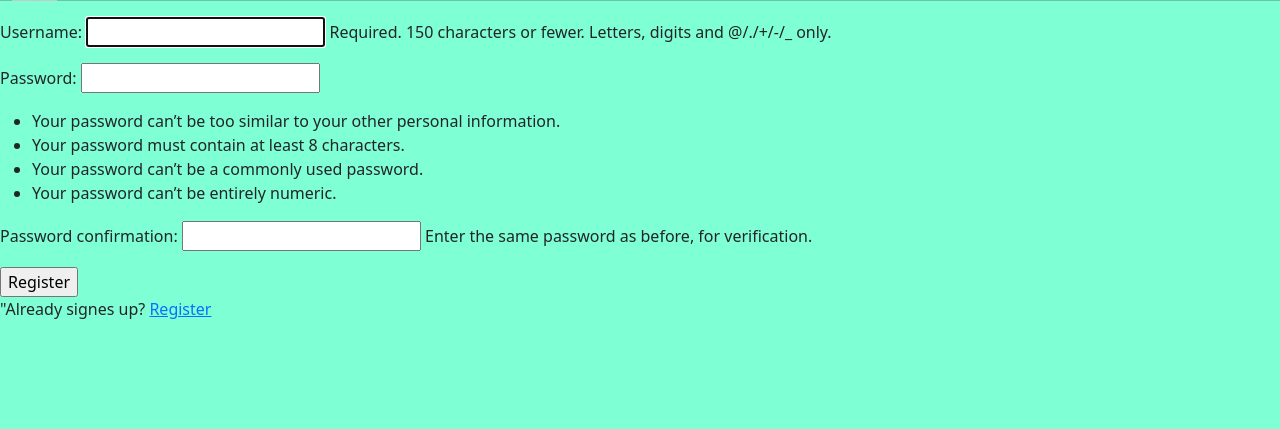
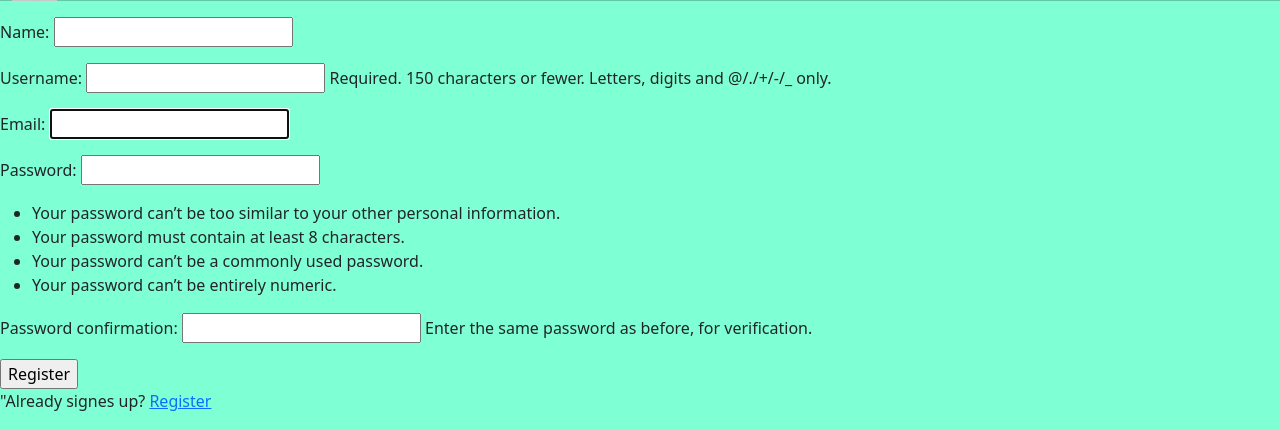
Before and after one commit to dprograma/djangoweb, a Django app: page /register/ in a window 1280 px wide. Shown: the part 72-501 px from the top of the page. Run offline with Django 4.2, Linux system fonts and the light colour scheme; parts of the project's set-up code (start-up, migrations or seed data) failed here and were passed over; some libraries are stand-ins or nearby versions.

Commit message:
Final commit

```diff
--- a/base/forms.py
+++ b/base/forms.py
@@ -1,5 +1,12 @@
 from django.forms import ModelForm
+from django.contrib.auth.forms import UserCreationForm
 from .models import Room, User
+
+class MyUserCreationForm(UserCreationForm):
+    class Meta:
+        model = User
+        fields = ["name", 'username', 'email', 'password1', 'password2']
+
 
 class RoomForm(ModelForm):
     class Meta:
--- a/base/models.py
+++ b/base/models.py
@@ -8,7 +8,7 @@ class User(AbstractUser):
     bio = models.TextField(null=True)
     avatar = models.ImageField(null=True, default='avatar.jpg')
     USERNAME_FIELD = 'email'
-    REQUIRED_FIELDS = []
+    REQUIRED_FIELDS = ['username']
 
 class Topic(models.Model):
     name = models.CharField(max_length=200)
--- a/base/templates/base/login_register.html
+++ b/base/templates/base/login_register.html
@@ -5,7 +5,7 @@
     <form action="" method="post">
         {% csrf_token %}
         <label for="username">Username</label>
-        <input type="text" name="username" placeholder="Username">
+        <input type="text" name="email" placeholder="Username">
 
         <label for="password">Password</label>
         <input type="password" name="password" placeholder="Password">
--- a/base/views.py
+++ b/base/views.py
@@ -4,8 +4,7 @@ from django.contrib.auth.decorators import login_required
 from django.contrib import messages
 from django.db.models import Q
 from . models import Topic, Room, Message, User
-from django.contrib.auth.forms import UserCreationForm
-from .forms import RoomForm, UserForm
+from .forms import RoomForm, UserForm, MyUserCreationForm
 
 # Create your views here.
 
@@ -14,15 +13,15 @@ def loginUser(request):
     if request.user.is_authenticated:
       return redirect('home')
     if request.method == "POST":
-        username = request.POST.get('username')
+        email = request.POST.get('email')
         password = request.POST.get('password')
 
         try:
-            user = User.objects.get(username=username)
+            user = User.objects.get(email=email)
         except:
             messages.error(request, 'User does not exist.')
 
-        user = authenticate(request, username=username, password=password)
+        user = authenticate(request, email=email, password=password)
         if user is not None:
             login(request, user)
             return redirect('home')
@@ -32,9 +31,9 @@ def loginUser(request):
     return render(request, 'base/login_register.html', context)
 
 def registerUser(request):
-    form = UserCreationForm()
+    form = MyUserCreationForm()
     if request.method == 'POST':
-      form = UserCreationForm(request.POST)
+      form = MyUserCreationForm(request.POST)
       if form.is_valid:
         user = form.save(commit=False)
         user.username = user.username.lower()
@@ -70,9 +69,9 @@ def updateUser(request):
     user = request.user
     form=UserForm(instance=user)
     if request.method == 'POST':
-      profile=UserForm(request.POST, request.FIELD, instance=user)
-      if profile.is_valid:
-        profile.save()
+      form=UserForm(request.POST, request.FILES, instance=user)
+      if form.is_valid:
+        form.save()
         return redirect('user-profile', pk=user.id)
 
     return render(request, 'base/update_user.html', {'form: form'})
```
Also changed, not shown: base/migrations/0001_initial.py, base/migrations/0002_user_bio_user_name_alter_user_email.py (deleted), base/migrations/0003_user_avatar.py (deleted), db.sqlite3.
